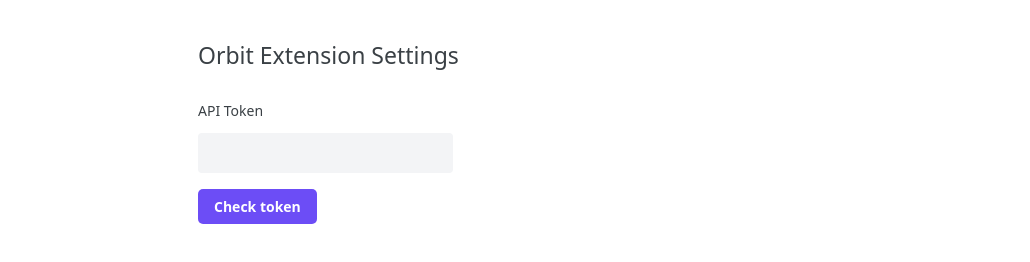
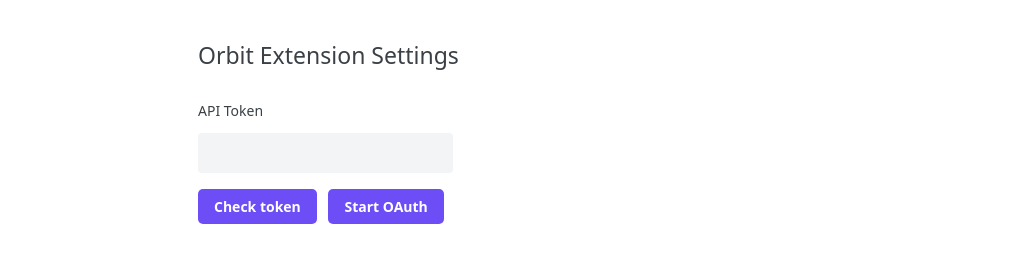
Before and after one commit to orbit-love/orbit-browser-extension, a website built with Parcel: page src/options/options.html in a window 1280 px wide. Shown: the part 80-342 px from the top of the page, without its empty margins (122-1152 px from the left). Built offline with nearby package versions, Linux system fonts and the light colour scheme; some packages are replaced by stand-ins of ours.

Commit message:
Uploading the "horrendous" code as a baseline

```diff
--- a/src/constants.js
+++ b/src/constants.js
@@ -5,6 +5,11 @@
 export const ORBIT_API_ROOT_URL = "https://app.orbit.love";
 
 /**
+ * Client ID of the OAUTH application generated in Orbit app
+ */
+export const OAUTH_CLIENT_ID = "xxx";
+
+/**
  * Headers common to all API calls.
  */
 export const ORBIT_HEADERS = {
--- a/src/options/options.html
+++ b/src/options/options.html
@@ -35,6 +35,11 @@
         <button id="save" @click="fetchWorkspaces" class="mr-2">
           Check token
         </button>
+
+        <button id="save" @click="startOAuthFlow(getOAuthToken)" class="mr-2">
+          Start OAuth
+        </button>
+
         <span x-show="tokenCheckStatus.success !== undefined" x-text="tokenCheckStatus.message"
           x-bind:class="tokenCheckStatus.success ? 'text-green-500' : 'text-red-500'"></span>
 
--- a/src/options/options.js
+++ b/src/options/options.js
@@ -1,7 +1,11 @@
 import "chrome-extension-async";
 import Alpine from "alpinejs";
 
-import { ORBIT_API_ROOT_URL, ORBIT_HEADERS } from "../constants";
+import {
+  ORBIT_API_ROOT_URL,
+  OAUTH_CLIENT_ID,
+  ORBIT_HEADERS,
+} from "../constants";
 
 document.addEventListener("alpine:init", () => {
   Alpine.data("orbit", () => ({
@@ -114,6 +118,148 @@
         }
       );
     },
+    async startOAuthFlow(callback) {
+      function parse(str) {
+        if (typeof str !== "string") {
+          return {};
+        }
+        str = str.trim().replace(/^(\?|#|&)/, "");
+        if (!str) {
+          return {};
+        }
+        return str.split("&").reduce(function (ret, param) {
+          var parts = param.replace(/\+/g, " ").split("=");
+          // Firefox (pre 40) decodes `%3D` to `=`
+          // https://github.com/sindresorhus/query-string/pull/37
+          var key = parts.shift();
+          var val = parts.length > 0 ? parts.join("=") : undefined;
+          key = decodeURIComponent(key);
+          // missing `=` should be `null`:
+          // http://w3.org/TR/2012/WD-url-20120524/#collect-url-parameters
+          val = val === undefined ? null : decodeURIComponent(val);
+          if (!ret.hasOwnProperty(key)) {
+            ret[key] = val;
+          } else if (Array.isArray(ret[key])) {
+            ret[key].push(val);
+          } else {
+            ret[key] = [ret[key], val];
+          }
+          return ret;
+        }, {});
+      }
+
+      let config = {
+        implicitGrantUrl: "http://localhost:3000/oauth/authorize",
+        clientId: OAUTH_CLIENT_ID,
+        responseType: "code",
+        scopes: "",
+        codeChallengeMethod: "S256",
+      };
+
+      console.log(chrome.identity.getRedirectURL("oauth2"));
+
+      let codeVerifier = "xxxxxxxxxxxxxxxxxxxxxxxxxxxxxxxxxxxxxxxxxxxxxxxxxx";
+
+      async function digestMessage(message) {
+        const msgUint8 = new TextEncoder().encode(message); // encode as (utf-8) Uint8Array
+        const hashBuffer = await crypto.subtle.digest("SHA-256", msgUint8); // hash the message
+        let base64String = encodeURI(
+          btoa(String.fromCharCode(...new Uint8Array(hashBuffer)))
+        );
+        base64String = base64String.split("=")[0];
+        base64String = base64String.replace("+", "-");
+        base64String = base64String.replace("/", "_");
+
+        return base64String;
+      }
+
+      let codeChallenge = await digestMessage(codeVerifier);
+      console.log({ codeChallenge });
+
+      let authUrl =
+        config.implicitGrantUrl +
+        "?response_type=" +
+        config.responseType +
+        "&client_id=" +
+        config.clientId +
+        "&scope=" +
+        config.scopes +
+        "&redirect_uri=" +
+        chrome.identity.getRedirectURL("oauth2") +
+        "&code_challenge=" +
+        codeChallenge +
+        "&code_challenge_method=" +
+        config.codeChallengeMethod;
+
+      console.debug("launchWebAuthFlow:", authUrl);
+
+      chrome.identity.launchWebAuthFlow(
+        { url: authUrl, interactive: true },
+        function (redirectUrl) {
+          if (redirectUrl) {
+            console.debug("launchWebAuthFlow login successful: ", redirectUrl);
+            var parsed = parse(
+              redirectUrl.substr(
+                chrome.identity.getRedirectURL("oauth2").length + 1
+              )
+            );
+            console.debug(parsed);
+
+            console.debug("Background login complete");
+            return callback(parsed.code, codeVerifier); // call the original callback now that we've intercepted what we needed
+          } else {
+            console.debug(
+              "launchWebAuthFlow login failed. Is your redirect URL (" +
+                chrome.identity.getRedirectURL("oauth2") +
+                ") configured with your OAuth2 provider?"
+            );
+            return null;
+          }
+        }
+      );
+    },
+    async getOAuthToken(oAuthCode, codeVerifier) {
+      console.log("in getOAuthToken");
+      console.log({ codeVerifier });
+      console.log({ oAuthCode });
+
+      let config = {
+        implicitGrantUrl: "http://localhost:3000/oauth/token",
+        clientId: OAUTH_CLIENT_ID,
+        grantType: "authorization_code",
+      };
+
+      let authUrl =
+        config.implicitGrantUrl +
+        "?grant_type=" +
+        config.grantType +
+        "&client_id=" +
+        config.clientId +
+        "&code=" +
+        oAuthCode +
+        "&code_verifier=" +
+        codeVerifier +
+        "&redirect_uri=" +
+        chrome.identity.getRedirectURL("oauth2");
+
+      try {
+        const response = await fetch(authUrl, {
+          method: "POST",
+        });
+        const { access_token, refresh_token } = await response.json();
+        chrome.storage.sync.set({
+          accessToken: access_token,
+          refreshToken: refresh_token,
+        });
+        const items = await chrome.storage.sync.get({
+          accessToken: "",
+          refreshToken: "",
+        });
+        console.log(items);
+      } catch (err) {
+        console.error(err);
+      }
+    },
   }));
 });
 
```
Also changed, not shown: manifest.json.
